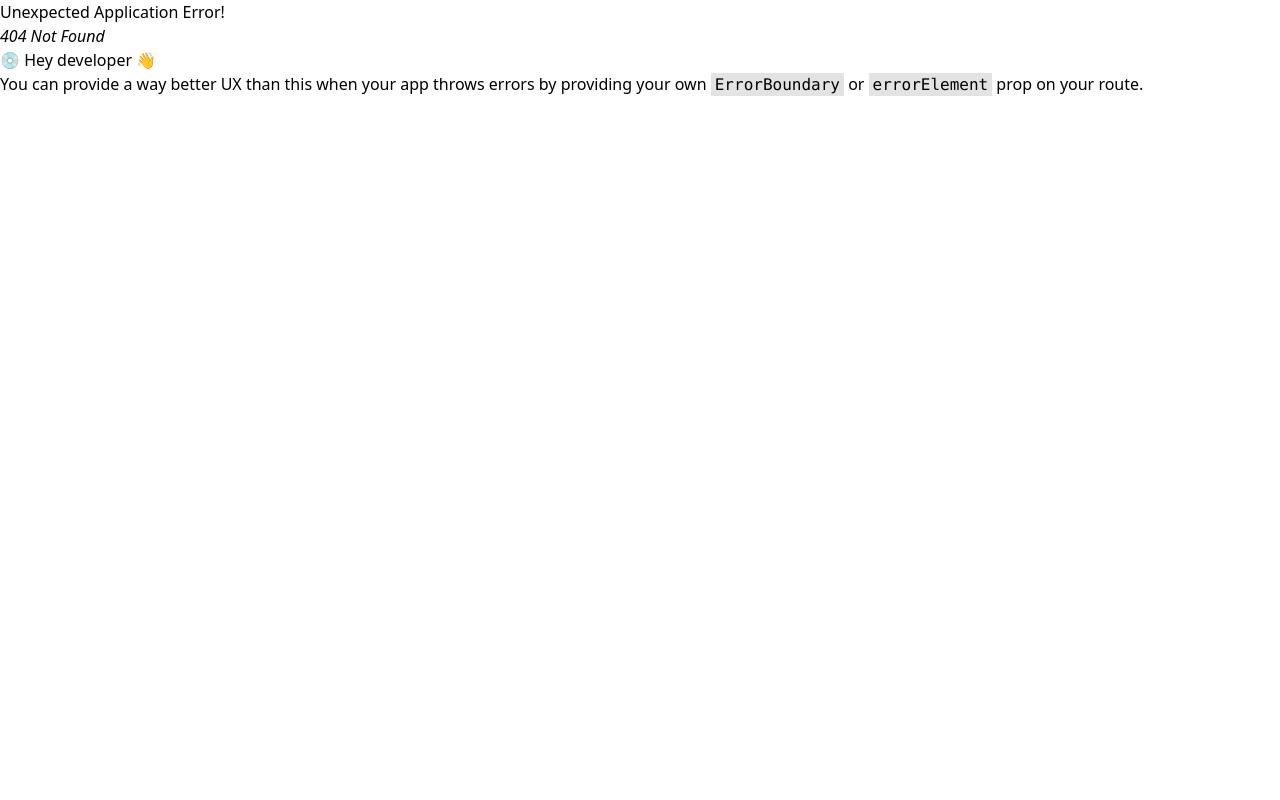
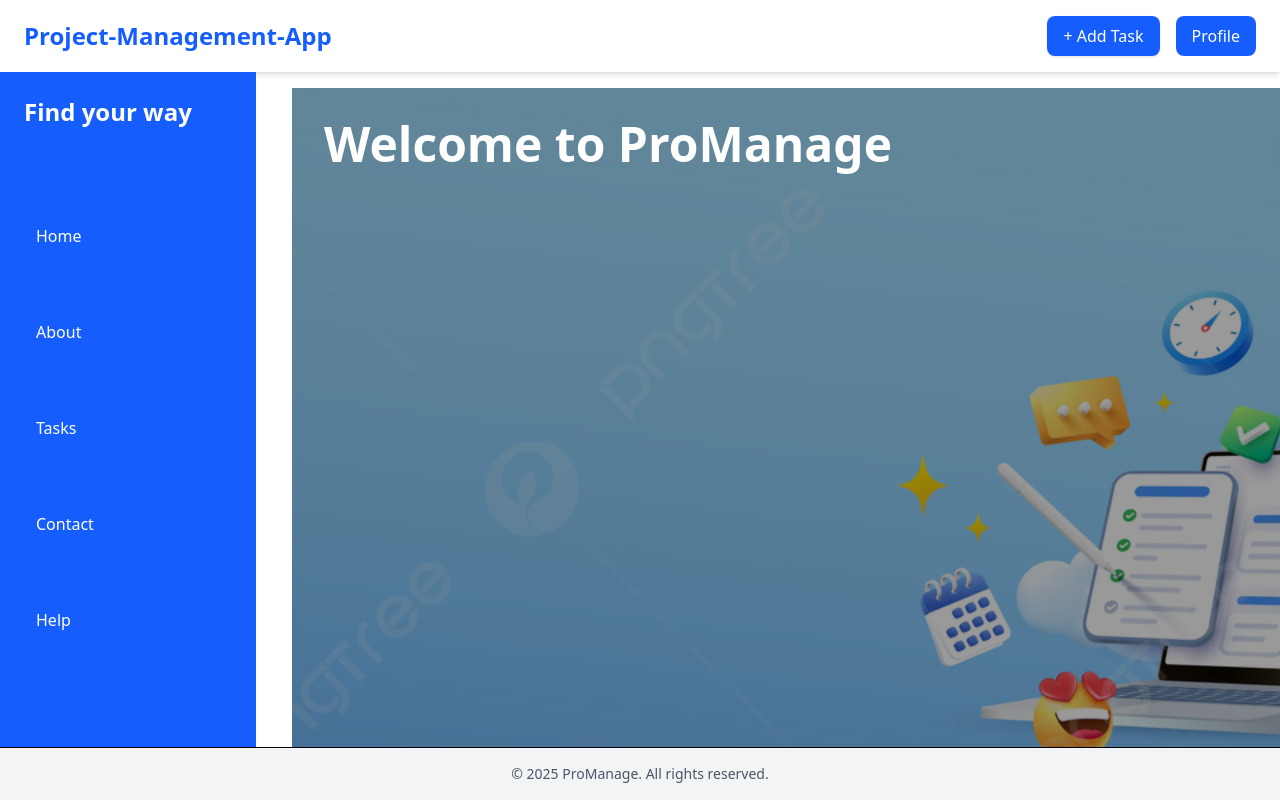
Before and after one commit to Hrittika321/ProManage, a React app: page /landing in a window 1280 px wide. Before the commit this address had no page. Shown: the top 800 px of the page. Built offline with nearby package versions, Linux system fonts and the light colour scheme; the HTML template or start-up script is replaced by a standard one.

Commit message:
Home and sidebar routing done

```diff
--- a/src/App.jsx
+++ b/src/App.jsx
@@ -3,7 +3,6 @@
 import Sidebar from "./components/Sidebar/Sidebar";
 import Body from "./components/Body/Body";
 import Footer from "./components/Footer/Footer";
-import Landing from "./components/Landing/Landing";
 function App() {
   return (
     <>
@@ -17,7 +16,6 @@
 
         <Footer />
       </div>
-      {/* <Landing/> */}
     </>
   );
 }
--- a/src/Layout.jsx
+++ b/src/Layout.jsx
@@ -1,18 +1,26 @@
-import React from 'react'
-import Header from './components/Header/Header'
-import Footer from './components/Footer/Footer'
-import Sidebar from './components/Sidebar/Sidebar'
-import { Outlet } from 'react-router'
+import React from "react";
+import Header from "./components/Header/Header";
+import Footer from "./components/Footer/Footer";
+import Sidebar from "./components/Sidebar/Sidebar";
+import { Outlet } from "react-router";
 
 function Layout() {
   return (
     <>
-    <Header/>
-    <Sidebar/>
-    <Outlet/>
-    <Footer/>
+      <Header />
+      <div className="flex flex-row gap-5 h-209">
+
+        <div className="w-64">
+          <Sidebar />
+        </div>
+
+        <div className="flex-1 flex flex-col flex-grow p-4 space-y-4">
+          <Outlet />
+        </div>
+      </div>
+      <Footer />
     </>
-  )
+  );
 }
 
-export default Layout
+export default Layout;
--- /dev/null
+++ b/src/components/About/About.jsx
@@ -0,0 +1,9 @@
+import React from 'react'
+
+function About() {
+  return (
+    <div>About</div>
+  )
+}
+
+export default About
--- a/src/components/Body/Body.jsx
+++ b/src/components/Body/Body.jsx
@@ -1,24 +1,19 @@
+import { Link } from "react-router";
 export default function Body() {
   return (
-    <div className="flex flex-col flex-grow p-4 space-y-4">
+    <div className=" flex-1 flex flex-col flex-grow p-4 space-y-4 ">
       <div className="flex-1 bg-blue-200 rounded-2xl p-4 shadow-md flex items-center justify-between">
         <h2 className="text-4xl font-semibold">Icebreak</h2>
-        <button className="px-4 py-2 bg-blue-600 text-white rounded-lg shadow hover:bg-blue-700">
-          + Add Task
-        </button>
+
       </div>
       <div className="flex-1 bg-green-200 rounded-2xl p-4 shadow-md flex items-center justify-between">
         <h2 className="text-4xl font-semibold">Backlog</h2>
-        <button className="px-4 py-2 bg-blue-600 text-white rounded-lg shadow hover:bg-blue-700">
-          + Add Task
-        </button>
+
       </div>
 
       <div className="flex-1 bg-orange-200 rounded-2xl p-4 shadow-md flex items-center justify-between">
         <h2 className="text-4xl font-semibold">Current</h2>
-        <button className="px-4 py-2 bg-blue-600 text-white rounded-lg shadow hover:bg-blue-700">
-          + Add Task
-        </button>
+
       </div>
     </div>
   );
--- /dev/null
+++ b/src/components/Contact/Contact.jsx
@@ -0,0 +1,9 @@
+import React from 'react'
+
+function Contact() {
+  return (
+    <div>Contact</div>
+  )
+}
+
+export default Contact
--- a/src/components/Footer/Footer.jsx
+++ b/src/components/Footer/Footer.jsx
@@ -1,6 +1,6 @@
 export default function Footer() {
   return (
-    <footer className="w-full bg-gray-100 text-center py-4 border-t">
+    <footer className=" fixed bottom-0 w-full bg-gray-100 text-center py-4 border-t ">
       <p className="text-gray-600 text-sm">
         © {new Date().getFullYear()} ProManage. All rights reserved.
       </p>
--- a/src/components/Header/Header.jsx
+++ b/src/components/Header/Header.jsx
@@ -4,8 +4,13 @@
   return (
     <>
       <header className="w-full bg-white shadow-md px-6 py-4 flex items-center justify-between">
-        <div className="text-2xl font-bold text-blue-600">Project-Management-App</div>
+        <div className="text-2xl font-bold text-blue-600">
+          Project-Management-App
+        </div>
         <div className="space-x-4">
+          <button className="px-4 py-2 bg-blue-600 text-white rounded-lg shadow hover:bg-blue-700">
+            + Add Task
+          </button>
           <button className="px-4 py-2 rounded-lg bg-blue-600 text-white hover:bg-blue-700">
             Profile
           </button>
--- /dev/null
+++ b/src/components/Help/Help.jsx
@@ -0,0 +1,9 @@
+import React from 'react'
+
+function Help() {
+  return (
+    <div>Help</div>
+  )
+}
+
+export default Help
--- a/src/components/Landing/Landing.jsx
+++ b/src/components/Landing/Landing.jsx
@@ -3,7 +3,7 @@
 function Landing() {
   return (
     <>
-      <div className="h-screen w-full bg-[url('./assets/landing_bg.jpg')] bg-cover bg-center">
+      <div className="fixed h-screen w-full bg-[url('./assets/landing_bg.jpg')] bg-cover bg-center">
         <div className="h-full w-full bg-black/40 flex items-start pt-8 pl-8 justify-between">
           <h1 className="text-white text-5xl font-bold">
             Welcome to ProManage
--- a/src/components/Sidebar/Sidebar.jsx
+++ b/src/components/Sidebar/Sidebar.jsx
@@ -1,24 +1,72 @@
+import { Link } from "react-router";
+import { NavLink } from "react-router";
+
 export default function Sidebar() {
   return (
     <>
-      <aside className="w-64 bg-blue-600 text-white h-full p-6">
-        <h2 className="text-2xl font-bold mb-6">Find your way</h2>
-        <nav className="flex flex-col space-y-4">
-          <a href="#" className="hover:bg-blue-500 px-3 py-4 rounded">
+      <aside className="w-64 bg-blue-600 text-white h-220 p-6 ">
+        <h2 className="text-2xl font-bold mb-20">Find your way</h2>
+        <nav className="flex flex-col space-y-10">
+          <NavLink
+            to="/"
+            className={({ isActive }) =>
+              `px-3 py-4 rounded transition-colors ${
+                isActive
+                  ? "bg-blue-500 text-white"
+                  : "text-white hover:bg-blue-500"
+              }`
+            }
+          >
             Home
-          </a>
-          <a href="#" className="hover:bg-blue-500 px-3 py-4 rounded">
+          </NavLink>
+          <NavLink
+            to="/about"
+            className={({ isActive }) =>
+              `px-3 py-4 rounded transition-colors ${
+                isActive
+                  ? "bg-blue-500 text-white"
+                  : "text-white hover:bg-blue-500"
+              }`
+            }
+          >
             About
-          </a>
-          <a href="#" className="hover:bg-blue-500 px-3 py-4 rounded">
+          </NavLink>
+          <NavLink
+            to="/tasks"
+            className={({ isActive }) =>
+              `px-3 py-4 rounded transition-colors ${
+                isActive
+                  ? "bg-blue-500 text-white"
+                  : "text-white hover:bg-blue-500"
+              }`
+            }
+          >
             Tasks
-          </a>
-          <a href="#" className="hover:bg-blue-500 px-3 py-4 rounded">
+          </NavLink>
+          <NavLink
+            to="/contact"
+            className={({ isActive }) =>
+              `px-3 py-4 rounded transition-colors ${
+                isActive
+                  ? "bg-blue-500 text-white"
+                  : "text-white hover:bg-blue-500"
+              }`
+            }
+          >
             Contact
-          </a>
-          <a href="#" className="hover:bg-blue-500 px-3 py-4 rounded">
+          </NavLink>
+          <NavLink
+            to="/help"
+            className={({ isActive }) =>
+              `px-3 py-4 rounded transition-colors ${
+                isActive
+                  ? "bg-blue-500 text-white"
+                  : "text-white hover:bg-blue-500"
+              }`
+            }
+          >
             Help
-          </a>
+          </NavLink>
         </nav>
       </aside>
     </>
--- /dev/null
+++ b/src/components/Tasks/Tasks.jsx
@@ -0,0 +1,9 @@
+import React from 'react'
+
+function Tasks() {
+  return (
+    <div>Tasks</div>
+  )
+}
+
+export default Tasks
--- a/src/main.jsx
+++ b/src/main.jsx
@@ -1,23 +1,39 @@
 import { StrictMode } from "react";
 import { createRoot } from "react-dom/client";
-import { createBrowserRouter, createRoutesFromElements, RouterProvider ,Route} from "react-router";
+import {
+  createBrowserRouter,
+  createRoutesFromElements,
+  RouterProvider,
+  Route,
+} from "react-router";
 import "./index.css";
 
 import Layout from "./Layout.jsx";
+import AddTaskForm from "./components/AddTaskForm/AddTaskForm.jsx";
+import Body from "./components/Body/Body.jsx";
+import About from "./components/About/About.jsx";
 import Landing from "./components/Landing/Landing.jsx";
-import AddTaskForm from "./components/AddTaskForm/AddTaskForm.jsx";
+import Tasks from "./components/Tasks/Tasks.jsx"
+import Contact from "./components/Contact/Contact.jsx"
+import Help from "./components/Help/Help.jsx"
 
-const router=createBrowserRouter(
+const router = createBrowserRouter(
   createRoutesFromElements(
-    <Route path='/' element={<Landing/>}>
-      <Route path="home" element={<Layout/>}/>
-      <Route path="task-form" element={<AddTaskForm/>}/>
+    <Route path="/" element={<Layout />}>
+      <Route path="/landing" element={<Landing />} />
+      <Route path="" element={<Body />}>
+        <Route path="task-form" element={<AddTaskForm />} />
+      </Route>
+      <Route path="about" element={<About />} />
+      <Route path="tasks" element={<Tasks />} />
+      <Route path="contact" element={<Contact />} />
+      <Route path="help" element={<Help />} />
     </Route>
   )
-)
+);
 
 createRoot(document.getElementById("root")).render(
   <StrictMode>
-    <RouterProvider router={router}/>
+    <RouterProvider router={router} />
   </StrictMode>
 );
```
